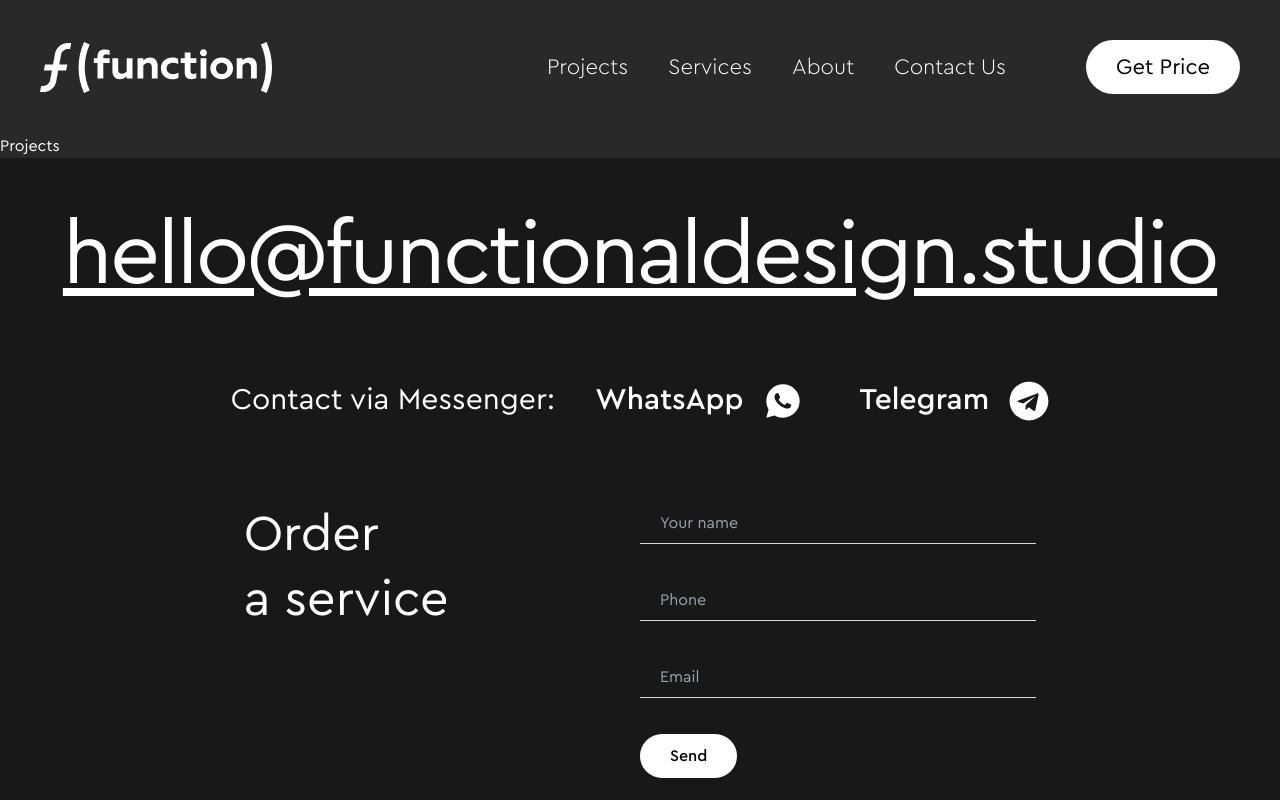
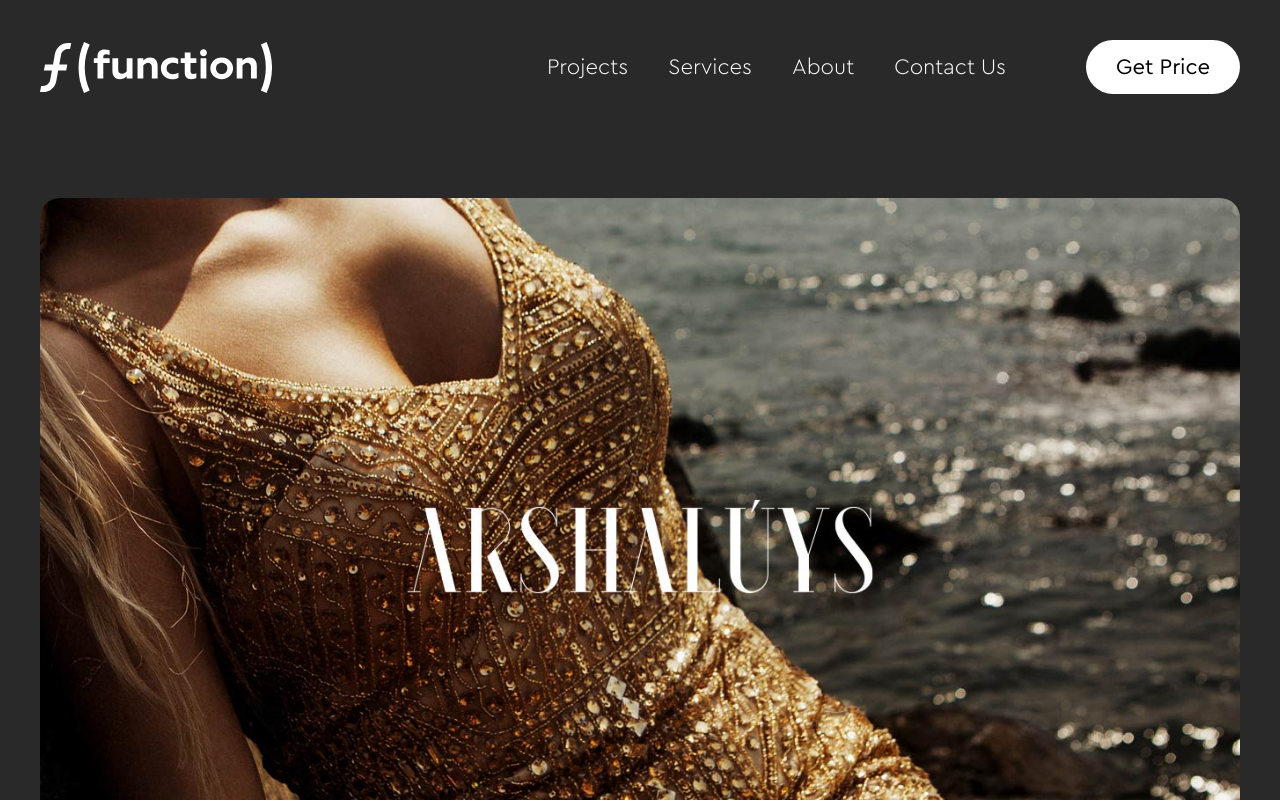
Before and after one commit to VladimirMedv/function, a Next.js app: page /projects in a window 1280 px wide. Shown: the top 800 px of the page. Built offline with nearby package versions, Linux system fonts and the light colour scheme.

Commit message:
projects page

```diff
--- /dev/null
+++ b/app/components/Projects/ProjectsPage.jsx
@@ -0,0 +1,24 @@
+import Link from 'next/link'
+import ProjectItem from './ProjectItem'
+import projects from '../../data/projects'
+
+export default function Projects() {
+  return (
+    <section className='bg-primary text-text py-16'>
+      <div className=' 2lg:px-10 px-5'>
+        {/* Список проектов в столбик */}
+        <div className='flex flex-col 2lg:gap-10 gap-5'>
+          {projects.map((project) => (
+            <ProjectItem
+              key={project.id}
+              id={project.id}
+              mainImage={project.mainImage}
+              title={project.title}
+              works={project.works}
+            />
+          ))}
+        </div>
+      </div>
+    </section>
+  )
+}
--- a/app/data/projects.js
+++ b/app/data/projects.js
@@ -63,9 +63,9 @@
     },
   },
   {
-    id: 'project-2',
+    id: 'Test',
     showOnMainPage: false,
-    mainImage: '/images/projects/project-2/main.jpg',
+    mainImage: '/images/projects/test.jpg',
     title: 'Project 2',
     works: ['Logo', 'Brand Identity', 'Brand Guideline', 'AD Key-Visual'],
     projectPage: {
--- a/app/projects/page.js
+++ b/app/projects/page.js
@@ -1,7 +1,11 @@
-import React from 'react'
+import ProjectsPage from '../components/Projects/ProjectsPage'
 
 function Projects() {
-  return <div>Projects</div>
+  return (
+    <div>
+      <ProjectsPage />
+    </div>
+  )
 }
 
 export default Projects
```
Also changed, not shown: public/images/projects/test.jpg (added).
